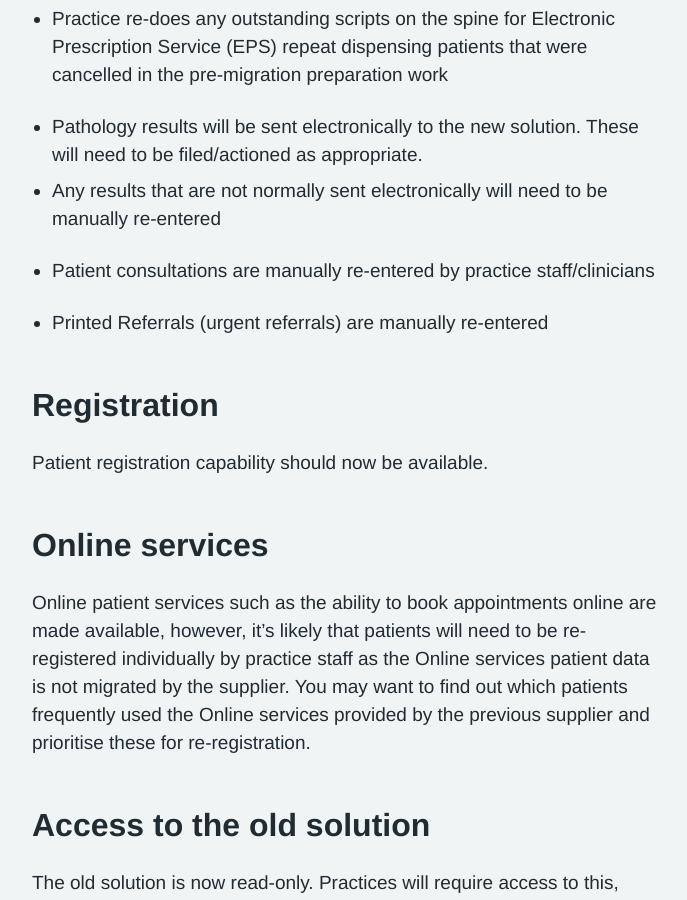
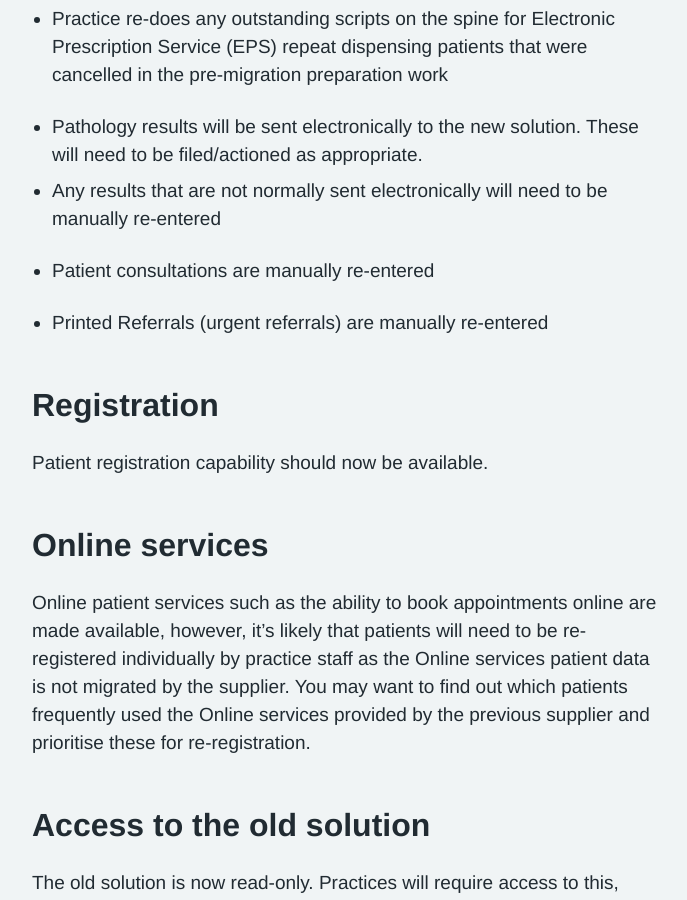
Before and after one commit to nhsconnect/prm-practice-migration, a Jekyll site: the page built from guide/07-post-go-live.md, in a window 1280 px wide and 900 px high, scrolled down 2127 px. Shown: the whole window, without its empty margins (128-815 px from the left). Built offline with Jekyll 4.4.1, drawn with Linux system fonts in a browser that asks for light colours; some web fonts are replaced.

Commit message:
Update 07-post-go-live.md

```diff
--- a/guide/07-post-go-live.md
+++ b/guide/07-post-go-live.md
@@ -60,7 +60,7 @@ Practices who allocate staff to do data re-entry need a week to do this.
 <!-- [UPLIFT] updated description of pathology results according to user feedback -->
 * Any results that are not normally sent electronically will need to be manually re-entered
 
-* Patient consultations are manually re-entered by practice staff/clinicians
+* Patient consultations are manually re-entered
 
 * Printed Referrals (urgent referrals) are manually re-entered
 
```
